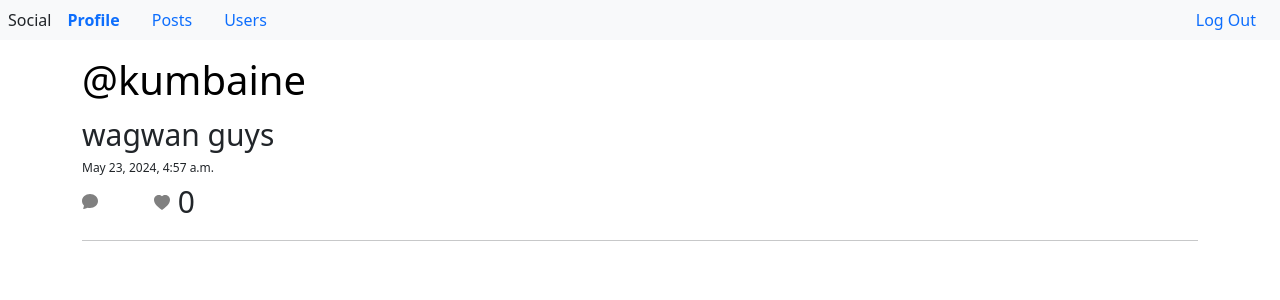
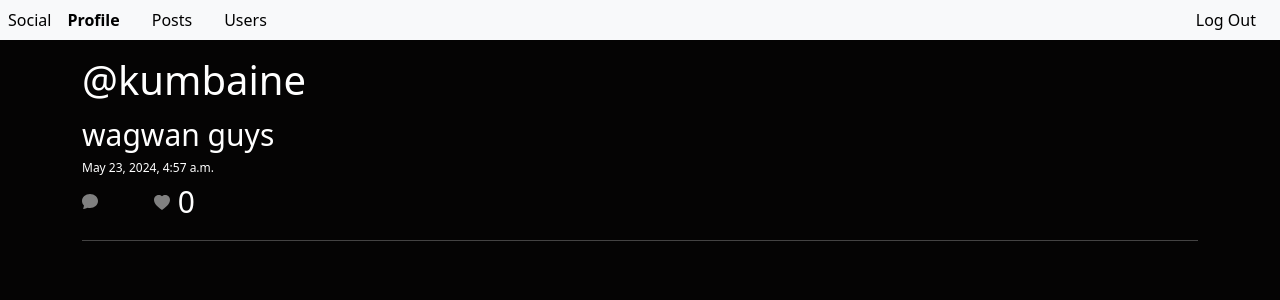
Before and after one commit to Hoodboy2023/cs50w, a Django app: page /post/15 in a window 1280 px wide. Shown: the top 300 px of the page. Run offline with Django 3.2, Linux system fonts and the light colour scheme; a user stored in the database is signed in; data comes from the database, SQL or seed files in the repository; data that the repository does not hold is empty; parts of the project's set-up code (start-up, migrations or seed data) failed here and were passed over.

Commit message:
changed css

```diff
--- a/project4/network/admin.py
+++ b/project4/network/admin.py
@@ -1,7 +1,8 @@
 from django.contrib import admin
-from .models import Liked, Comments, Posts, Following
+from .models import Liked, Comments, Posts, Following, User
 # Register your models here.
 admin.site.register(Comments)
 admin.site.register(Liked)
 admin.site.register(Posts)
 admin.site.register(Following)
+admin.site.register(User)
--- a/project4/network/static/network/styles.css
+++ b/project4/network/static/network/styles.css
@@ -1,5 +1,11 @@
+*{
+    color: white
+}
+body {
+    background-color: rgb(5, 4, 4);
+}
 a {
-    color: black;
+    color: white;
     text-decoration: none;
 }
 
@@ -38,8 +44,29 @@ p {
 button {
     background-color: rgb(100, 179, 185);
     border-radius: 5px;
+    color: black;
 }
 
 .displayNav {
     display: none;
 }
+
+.black {
+    color: black
+}
+
+.black:hover {
+    color: black;
+}
+
+@media (max-width: 720px) {
+ .body {
+    margin: 0px 10px;
+ }
+
+ .likes {
+    font-size: 20px
+
+ }
+
+}
--- a/project4/network/templates/network/index.html
+++ b/project4/network/templates/network/index.html
@@ -3,7 +3,7 @@
 {% block body %}
 <div >
     <div class="container">
-        <h1 class="mb-2">Posts</h1>
+        <h1 class="mb-2 mt-2">Posts</h1>
       {% if user.is_authenticated %}
       <form action="{% url 'posts' %}" class="mb-2" method="post">
          {% csrf_token %}
@@ -33,7 +33,7 @@
             <path  fill-rule="evenodd" d="M8 1.314C12.438-3.248 23.534 4.735 8 15-7.534 4.736 3.562-3.248 8 1.314"/>
           </svg>
            {% endif %}
-           <span onclick="addLikes(this)" class="text-center" id="{{post.id}}LIKE">{{post.get_likes}}</span>
+           <span class="text-center" id="{{post.id}}LIKE">{{post.get_likes}}</span>
           </div>
             <form  id="{{post.id}}form" onsubmit="handleSubmit(event)" style="display: none" method="post">
               {% csrf_token %}
--- a/project4/network/templates/network/layout.html
+++ b/project4/network/templates/network/layout.html
@@ -13,35 +13,35 @@
     <body>
 
         <nav class="nav navbar-light bg-light">
-            <a class="navbar-brand ms-2 mt-2" href="{% url 'index' %}">Social</a>
+            <a class="navbar-brand ms-2 mt-2 black" href="{% url 'index' %}">Social</a>
               <ul class="nav">
                 {% if user.is_authenticated %}
                     <li class="nav-item">
-                        <a class="nav-link" href="{% url 'profile' user.username %}"><strong>Profile</strong></a>
+                        <a class="nav-link" href="{% url 'profile' user.username %}"><strong class="black">Profile</strong></a>
                     </li>
                 {% endif %}
                 <li class="nav-item">
-                  <a class="nav-link" href="{% url 'index' %}">Posts</a>
+                  <a class="nav-link black" href="{% url 'index' %}">Posts</a>
                 </li>
               </ul>
                 {% if user.is_authenticated %}
                 <ul class="nav">
                     <li class="nav-item">
-                        <a class="nav-link" href="{% url 'users' %}">Users</a>
+                        <a class="nav-link black" href="{% url 'users' %}">Users</a>
                     </li>
                 </ul>
                 <ul class="nav ms-auto me-2">
                     <li class="nav-item">
-                        <a class="nav-link" href="{% url 'logout' %}">Log Out</a>
+                        <a class="nav-link black" href="{% url 'logout' %}">Log Out</a>
                     </li>
                 </ul>
                 {% else %}
                 <ul class="nav ms-auto me-3">
                     <li class="nav-item">
-                        <a class="nav-link" href="{% url 'login' %}">Log In</a>
+                        <a class="nav-link black" href="{% url 'login' %}">Log In</a>
                     </li>
                     <li class="nav-item ml-auto">
-                        <a class="nav-link" href="{% url 'register' %}">Register</a>
+                        <a class="nav-link black" href="{% url 'register' %}">Register</a>
                     </li>
                 </ul>
                 {% endif %}
--- a/project4/network/templates/network/post.html
+++ b/project4/network/templates/network/post.html
@@ -23,7 +23,7 @@
         <path  fill-rule="evenodd" d="M8 1.314C12.438-3.248 23.534 4.735 8 15-7.534 4.736 3.562-3.248 8 1.314"/>
       </svg>
        {% endif %}
-       <span onclick="addLikes(this)" class="text-center" id="{{post.id}}LIKE">{{post.get_likes}}</span>
+       <span class="text-center likes" id="{{post.id}}LIKE">{{post.get_likes}}</span>
       </div>
         <form  id="{{post.id}}form" onsubmit="handleSubmit(event,true)" style="display: none" method="post">
           {% csrf_token %}
--- a/project4/network/views.py
+++ b/project4/network/views.py
@@ -72,7 +72,7 @@ def logout_view(request):
 
 def register(request):
     if request.method == "POST":
-        username = request.POST["username"]
+        username = request.POST["username"].strip()
         email = request.POST["email"]
 
         # Ensure password matches confirmation
@@ -180,8 +180,10 @@ def post_comments(request,):
 @csrf_exempt
 def following(request, username):
     if request.method == "POST":
+        print(username+" ")
         try:
             user= User.objects.get(username=username)
+
         except:
             return JsonResponse({"message":"User does not exist"})
         is_follow_object = Following.objects.filter(followed=user, follower=request.user)
@@ -192,4 +194,5 @@ def following(request, username):
         else:
             is_follow_object.delete()
             return JsonResponse({"message": "User successfully unfollowed"}, status=200)
+
     return JsonResponse({"message": "Error"}, status=200)
```
Also changed, not shown: project4/network/templates/network/profile.html (+9 -4 lines).
